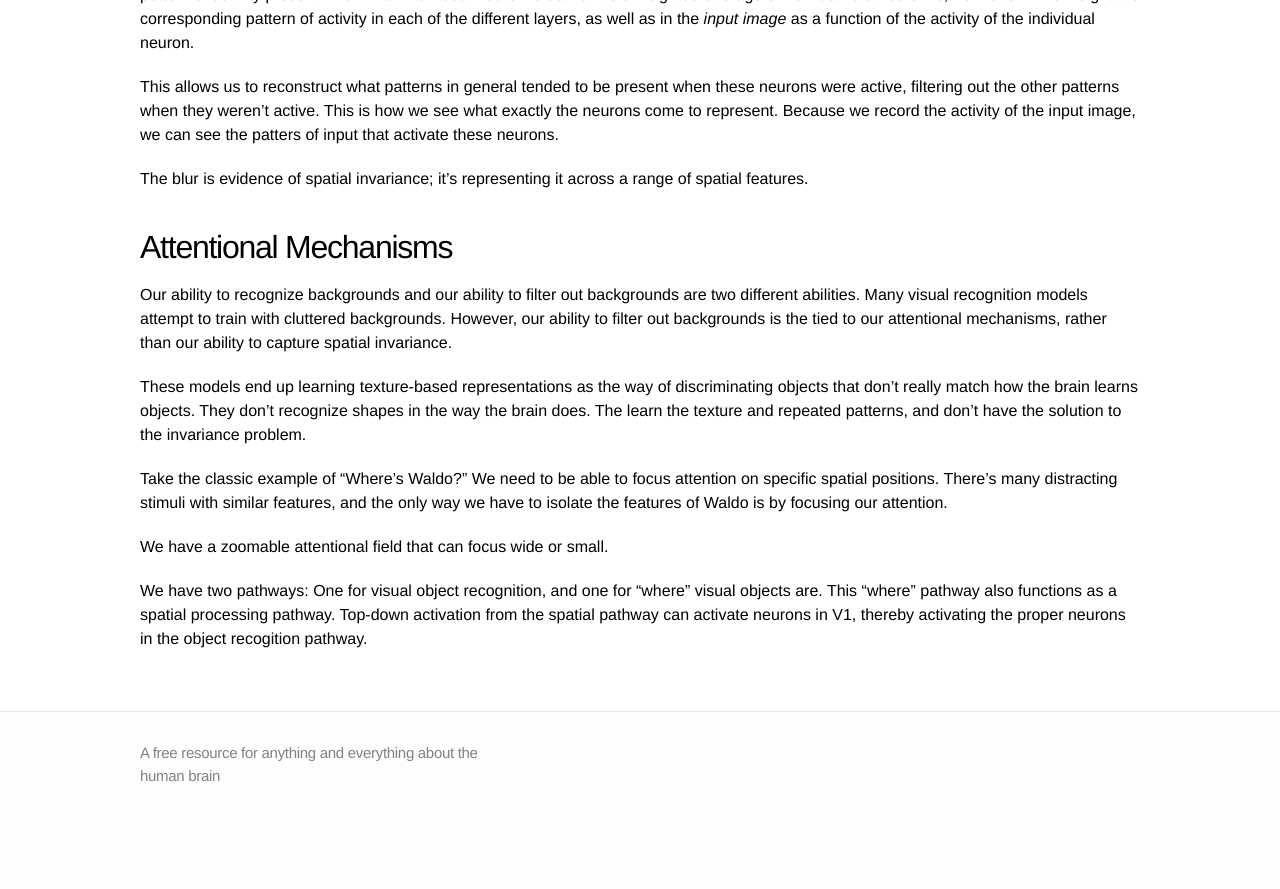
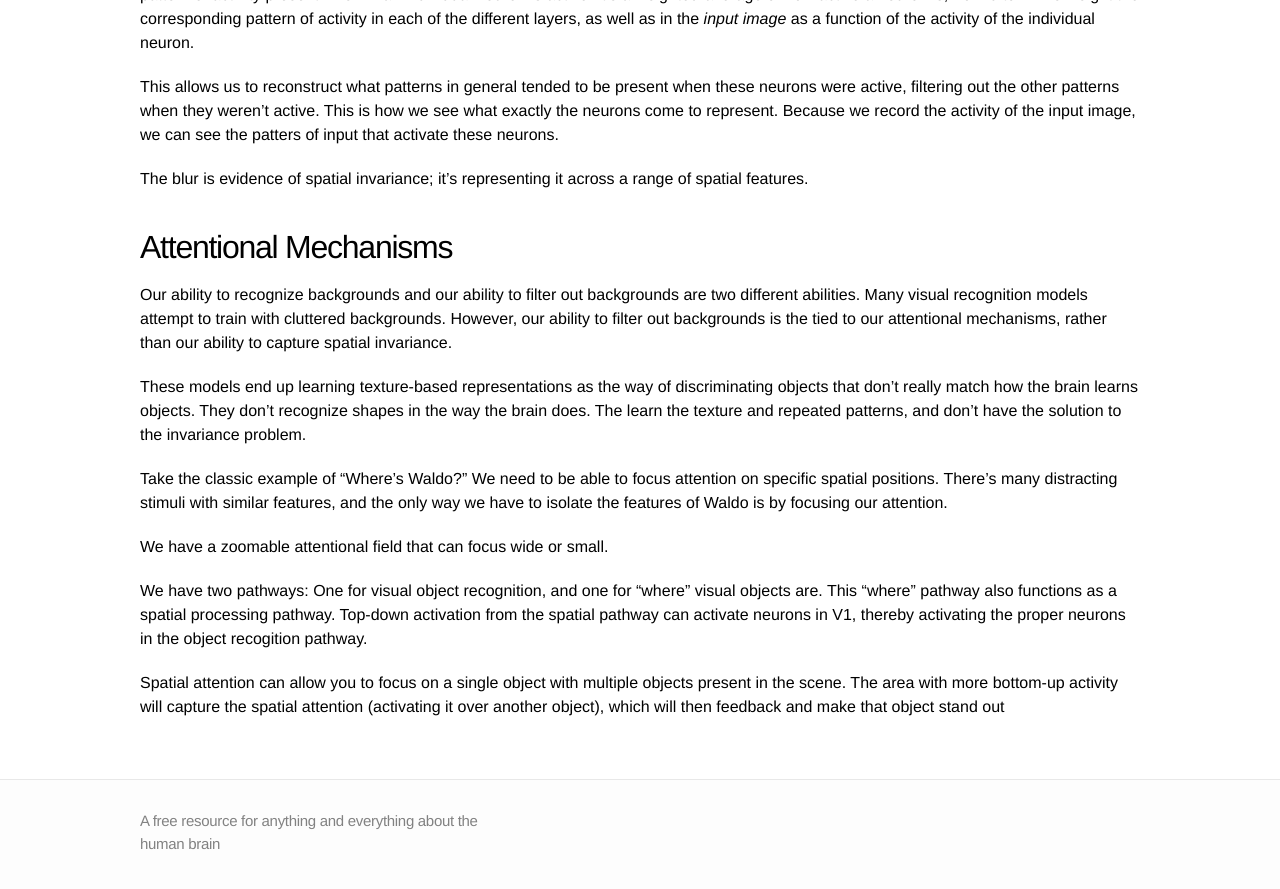
Before and after one commit to mdelsole/brain-nexus, a Jekyll site: the page built from computational-neuroscience/Perception/index.markdown, in a window 1280 px wide and 900 px high, scrolled down 1732 px. Shown: the top 889 px of the window. Built offline with Jekyll 4.4.1, drawn with Linux system fonts in a browser that asks for light colours; before the commit the page ends 2564 px from its top, so only the background shows below that.

Commit message:
Update index.markdown

```diff
--- a/computational-neuroscience/Perception/index.markdown
+++ b/computational-neuroscience/Perception/index.markdown
@@ -70,3 +70,5 @@ Take the classic example of "Where's Waldo?" We need to be able to focus attenti
 We have a zoomable attentional field that can focus wide or small.
 
 We have two pathways: One for visual object recognition, and one for "where" visual objects are. This "where" pathway also functions as a spatial processing pathway. Top-down activation from the spatial pathway can activate neurons in V1, thereby activating the proper neurons in the object recogition pathway.
+
+Spatial attention can allow you to focus on a single object with multiple objects present in the scene. The area with more bottom-up activity will capture the spatial attention (activating it over another object), which will then feedback and make that object stand out
```
